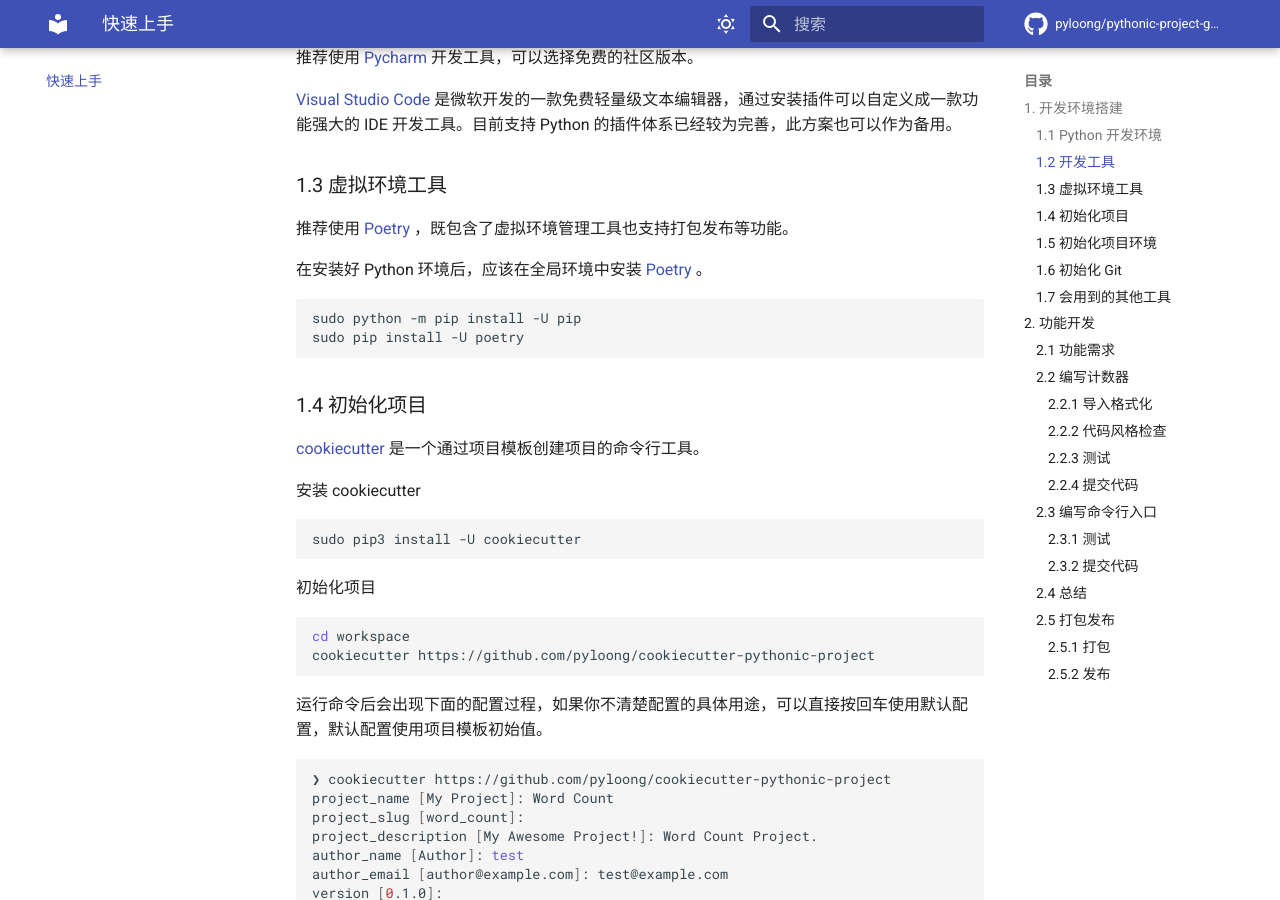
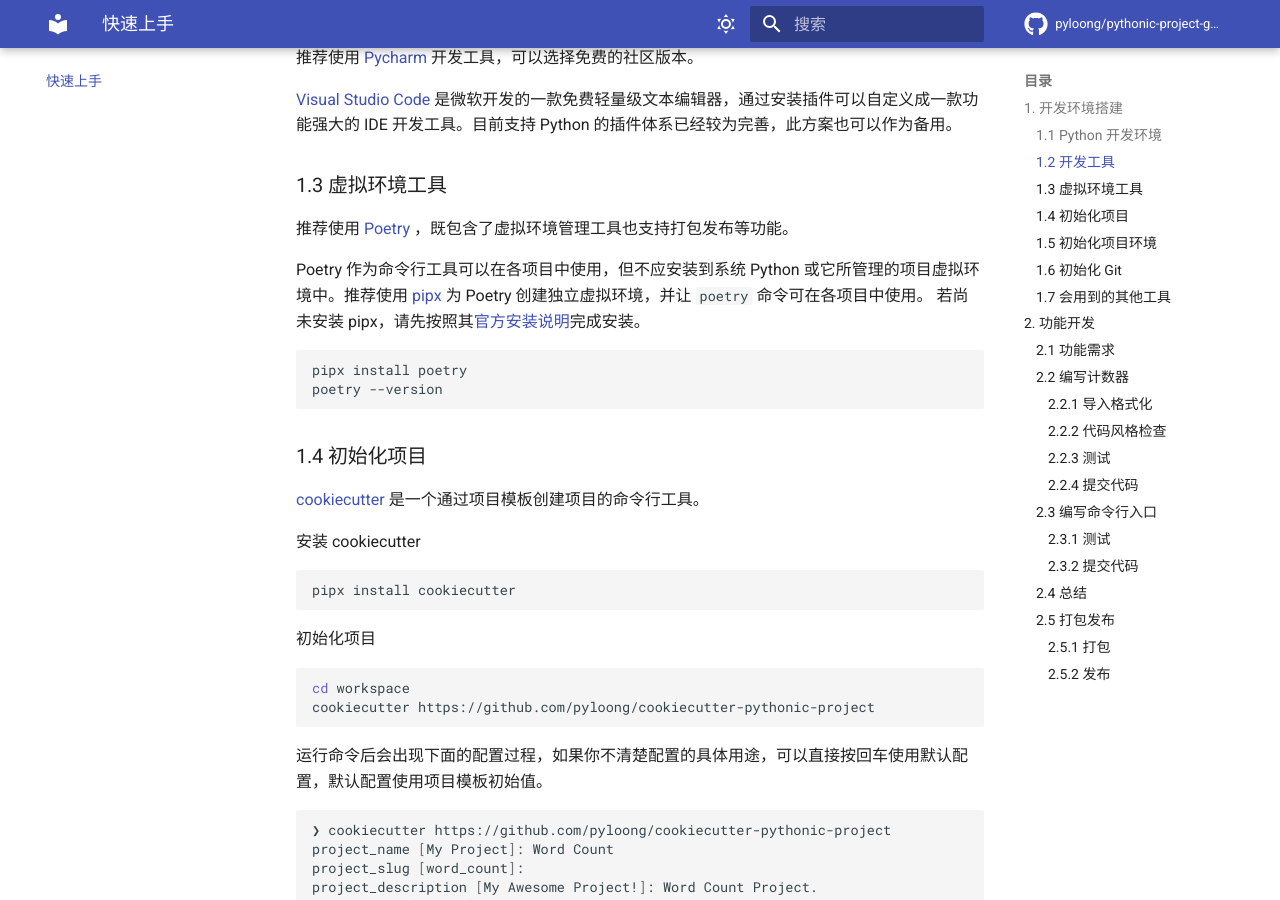
Before and after one commit to pyloong/pythonic-project-guidelines, an MkDocs documentation site: the page built from docs/quick_start.md, in a window 1280 px wide and 900 px high, scrolled down 516 px. Built offline with MkDocs 1.6.1 and Material for MkDocs 9.7.7, drawn with Linux system fonts in a browser that asks for light colours; comment, search, counter and statistics services are not loaded.

Commit message:
docs: isolate Python CLI tool installations (#46)

````diff
--- a/docs/quick_start.md
+++ b/docs/quick_start.md
@@ -20,21 +20,22 @@
 
 推荐使用 [Poetry](https://python-poetry.org/) ，既包含了虚拟环境管理工具也支持打包发布等功能。
 
-在安装好 Python 环境后，应该在全局环境中安装 [Poetry](https://python-poetry.org/) 。
+Poetry 作为命令行工具可以在各项目中使用，但不应安装到系统 Python 或它所管理的项目虚拟环境中。推荐使用 [pipx](https://pipx.pypa.io/stable/) 为 Poetry 创建独立虚拟环境，并让 `poetry` 命令可在各项目中使用。
+若尚未安装 pipx，请先按照其[官方安装说明](https://pipx.pypa.io/stable/how-to/install-pipx.html)完成安装。
 
 ```bash
-sudo python -m pip install -U pip
-sudo pip install -U poetry
+pipx install poetry
+poetry --version
 ```
 
 ### 1.4 初始化项目
 
-[cookiecutter](https://cookiecutter.readthedocs.io/en/1.7.2/README.html) 是一个通过项目模板创建项目的命令行工具。
+[cookiecutter](https://cookiecutter.readthedocs.io/en/stable/) 是一个通过项目模板创建项目的命令行工具。
 
 安装 cookiecutter
 
 ```bash
-sudo pip3 install -U cookiecutter
+pipx install cookiecutter
 ```
 
 初始化项目
````
Also changed, not shown: docs/introduction/virtualenv.md (+5 -1 lines), docs/practices/web.md (+7 -3 lines).
